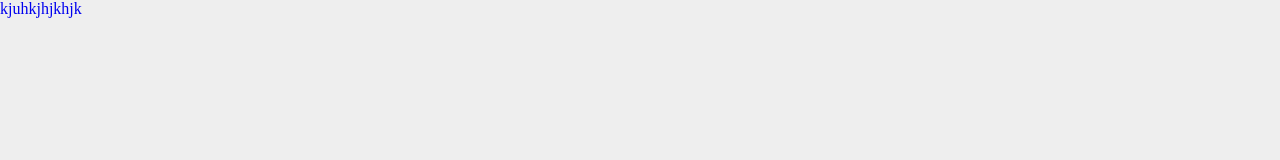
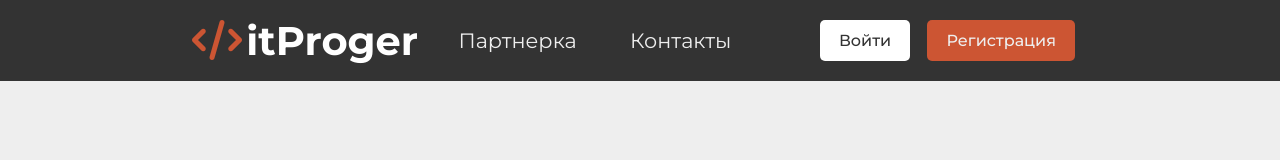
Before and after one commit to krillan49/itProger_copy, a plain HTML site: page index.html in a window 1280 px wide. Drawn offline with Linux system fonts and the light colour scheme.

Commit message:
Make adaptive hedder1

```diff
--- a/css/main.css
+++ b/css/main.css
@@ -1,3 +1,5 @@
+@import url('https://fonts.googleapis.com/css2?family=Montserrat:ital,wght@0,100;0,200;0,300;0,400;0,500;0,600;0,700;0,800;0,900;1,100;1,200;1,300;1,400;1,500;1,600;1,700;1,800;1,900&display=swap');
+/* font-family: 'Montserrat', sans-serif; */
 
 
 /*=====================================
@@ -9,6 +11,66 @@ body {
   padding: 0;
   outline: none; /* убираем обводку по умолчанию, например у активных инпут полей */
   background-color: #eee;
+  font-family: 'Montserrat', sans-serif;
 }
 
 a {text-decoration: none;}
+
+
+/*=====================================
+Хедер
+=====================================*/
+
+header {
+  background-color: #333;
+  padding: 1rem 15%;
+}
+
+#head-main {
+  display: flex;
+  justify-content: space-between;
+  align-items: center;
+  flex-wrap: wrap;
+}
+
+header a {color: #eee;}
+
+header a[title="itProger.com"] {
+  color: #c53;
+  font-size: 2.5rem;
+}
+header a[title="На главную страницу"] {
+  color: white;
+  font-size: 2.5rem;
+  font-weight: 700;
+}
+
+#h1-box2 { font-size: 1.3rem;}
+#h1-box2>a {margin-right: 3rem;}
+#h1-box2>a:hover {
+  color: #c53;
+  -webkit-transition: all.6s ease;
+	-moz-transition: all.6s ease;
+	-o-transition: all.6s ease;
+	-ms-transition: all.6s ease;
+	transition: all.6s ease;
+}
+
+#h1-box3>a {
+  font-weight: 500;
+  border-radius: 5px;
+  margin-right: .8rem;
+  padding: .7rem 1.2rem;
+}
+#h1-box3 .h1-but1 {
+  color: #333;
+  background-color: white;
+}
+#h1-box3 .h1-but2 { background-color: #c53;}
+
+@media (max-width: 1200px) {
+  #h1-box3>a {
+    padding-top: 0;
+    padding-bottom: 0;
+  }
+}
--- a/index.html
+++ b/index.html
@@ -5,12 +5,29 @@
   <meta http-equiv="X-UA-Compatible" content="IE=edge">
   <meta name="viewport" content="width=device-width, initial-scale=1.0">
   <title>test3</title>
+  <script src="https://use.fontawesome.com/7599d4c6a9.js"></script>
   <link rel="stylesheet" href="css/main.css">
 </head>
 
 <body>
 
-  <a href="#">kjuhkjhjkhjk</a>
+  <!--============= Хэдер ===============-->
+  <header>
+    <div id="head-main">
+      <div id="h1-box1">
+        <a href="#" title="itProger.com"><i class="fa fa-code" aria-hidden="true"></i></a>
+        <a href="#" title="На главную страницу">itProger</a>
+      </div>
+      <div id="h1-box2">
+        <a href="#" title="Партнерская система">Партнерка</a>
+        <a href="#" title="Обратная связь">Контакты</a>
+      </div>
+      <div id="h1-box3">
+        <a class="h1-but1" href="#">Войти</a>
+        <a class="h1-but2" href="#">Регистрация</a>
+      </div>
+    </div>
+  </header>
 
 
 </body>
```
